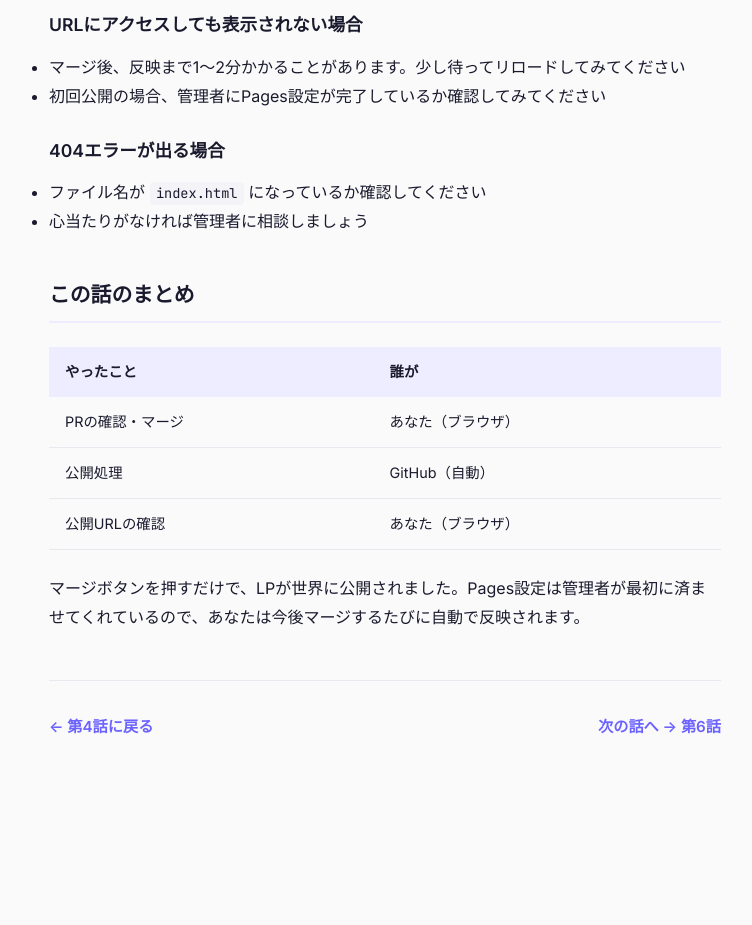
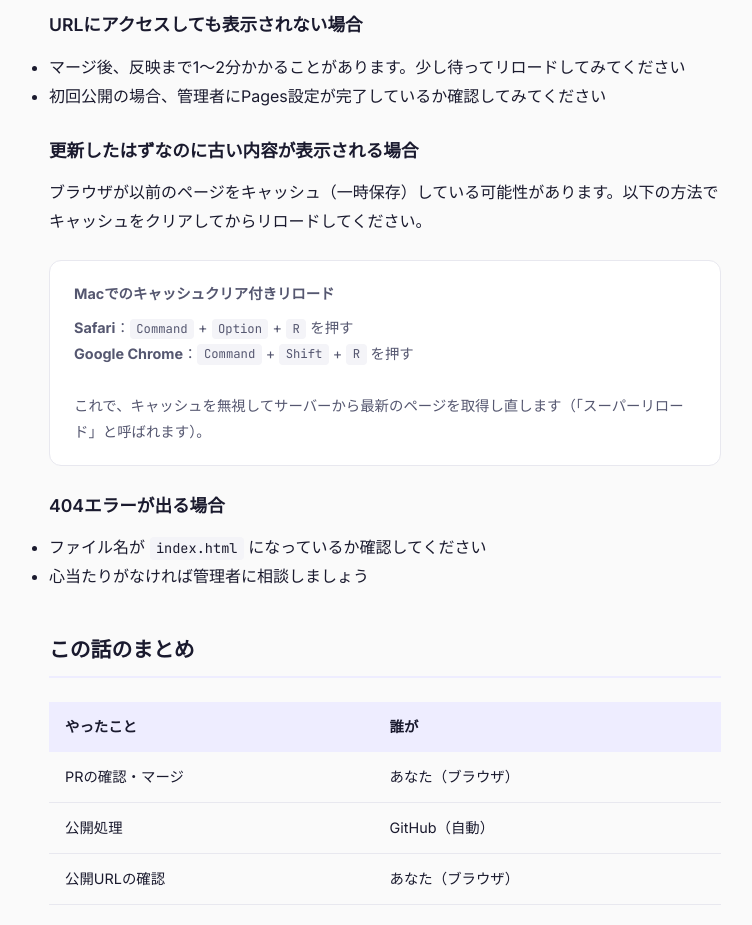
Before and after one commit to corklab/tutorial, a plain HTML site: page ep05.html in a window 1280 px wide. Shown: the part 1640-2565 px from the top of the page, without its empty margins (255-1007 px from the left). Before the commit the page ends 2428 px from the top, so only its background shows below. Drawn offline with Linux system fonts and the light colour scheme.

Commit message:
第5話にブラウザキャッシュクリア方法を追加
Safari/Chromeのスーパーリロードのショートカットキーを記載。

Co-Authored-By: Claude Opus 4.6 <noreply@anthropic.com>

```diff
--- a/ep05.html
+++ b/ep05.html
@@ -61,6 +61,18 @@
       <li>初回公開の場合、管理者にPages設定が完了しているか確認してみてください</li>
     </ul>
 
+    <h3>更新したはずなのに古い内容が表示される場合</h3>
+    <p>ブラウザが以前のページをキャッシュ（一時保存）している可能性があります。以下の方法でキャッシュをクリアしてからリロードしてください。</p>
+
+    <div class="note">
+      <p class="note-title">Macでのキャッシュクリア付きリロード</p>
+      <p>
+        <strong>Safari</strong>：<code>Command</code> + <code>Option</code> + <code>R</code> を押す<br>
+        <strong>Google Chrome</strong>：<code>Command</code> + <code>Shift</code> + <code>R</code> を押す<br><br>
+        これで、キャッシュを無視してサーバーから最新のページを取得し直します（「スーパーリロード」と呼ばれます）。
+      </p>
+    </div>
+
     <h3>404エラーが出る場合</h3>
     <ul>
       <li>ファイル名が <code>index.html</code> になっているか確認してください</li>
```
